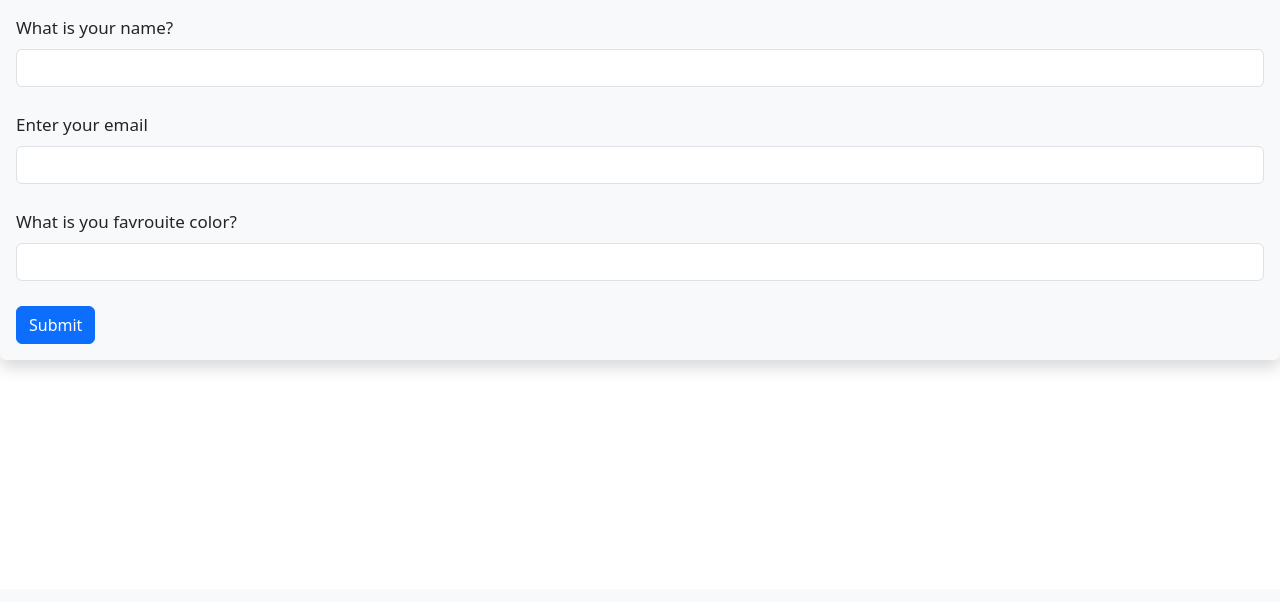
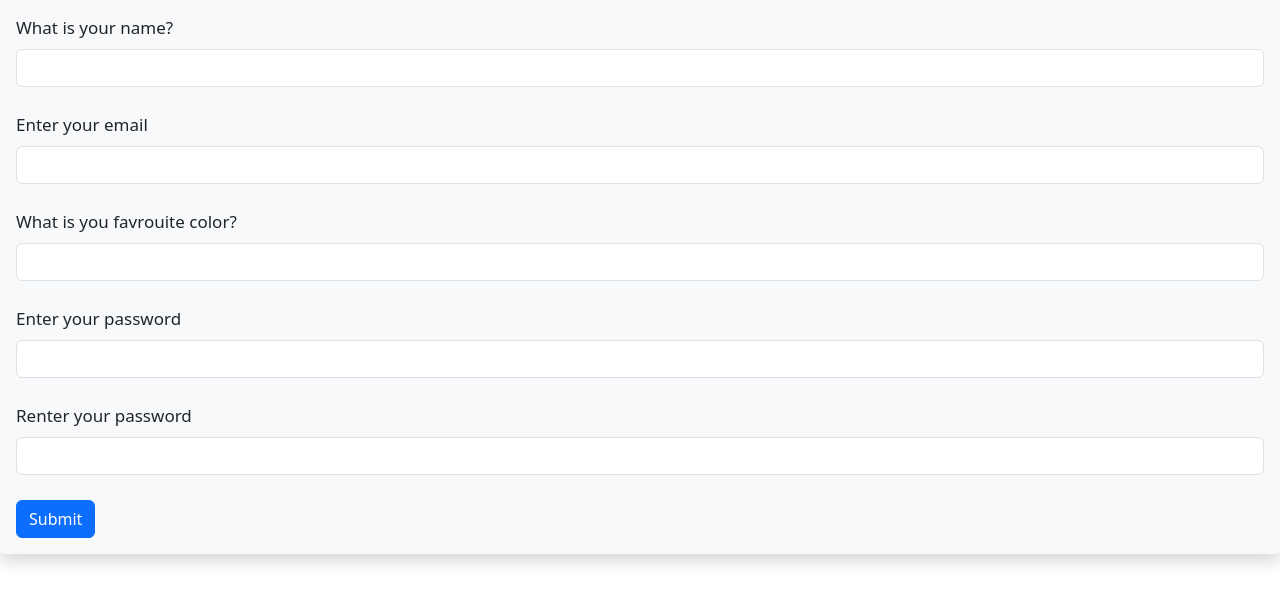
Before and after one commit to JackSparrow9875/Flask, a Flask app: page /user_signup in a window 1280 px wide. Shown: the part 211-813 px from the top of the page. Before the commit the page ends 580 px from the top, so only its background shows below. Run offline with Flask 3, Linux system fonts and the light colour scheme; parts of the project's set-up code (start-up, migrations or seed data) failed here and were passed over.

Commit message:
added password field to user_signup page

```diff
--- a/app.py
+++ b/app.py
@@ -2,7 +2,7 @@ from flask import Flask, render_template, flash, redirect, url_for, request
 from flask_wtf import FlaskForm
 from wtforms import StringField, PasswordField, SubmitField
 from wtforms.validators import DataRequired
-from flask_migrate import M
+from flask_migrate import Migrate
 import sqlite3
 from datetime import datetime
 
@@ -18,6 +18,8 @@ class UserForm(FlaskForm):
     name = StringField("What is your name?", validators=[DataRequired()])
     email = StringField("Enter your email", validators=[DataRequired()])
     fav_color = StringField("What is you favrouite color?", validators=[DataRequired()])
+    password1 = PasswordField("Enter your password", validators=[DataRequired()])
+    password2 = PasswordField("Renter your password", validators=[DataRequired()])
     submit = SubmitField("Submit")
 
 class UpdateUserForm(FlaskForm):
@@ -46,21 +48,29 @@ def add_user():
     name = None
     email = None
     fav_color = None
+    password1 = None
+    password2 = None
     if form.validate_on_submit():
         name = form.name.data
         email = form.email.data
         fav_color = form.fav_color.data
-        try:
-            con, cur = get_cursor()
-            cur.execute('''INSERT INTO Users(Name, Email, Fav_Color) VALUES (?,?,?)''', (name,email,fav_color))
-            con.commit()
-            flash('User added successfully!')
-            return redirect(url_for('user', name=name))
-        except sqlite3.Error as e:
-            flash(f'An error occured: {str(e)}')
-        finally:
-            if con:
-                con.close()
+        password1 = form.password1.data
+        password2 = form.password2.data
+        if password1 == password2:
+            password = password1
+            try:
+                con, cur = get_cursor()
+                cur.execute('''INSERT INTO Users(Name, Email, Fav_Color, Password) VALUES (?,?,?,?)''', (name,email,fav_color,password))
+                con.commit()
+                flash('User added successfully!')
+                return redirect(url_for('user', name=name))
+            except sqlite3.Error as e:
+                flash(f'An error occured: {str(e)}')
+            finally:
+                if con:
+                    con.close()
+        else:
+            flash('Oops! Passwords entered donot match, please try again...')
     return render_template('usersignup.html', form=form)
 
 @app.route('/update/<int:user_id>', methods=['GET', 'POST'])
@@ -93,12 +103,6 @@ def user_update(user_id):
     return render_template('user_update.html', form=form, updated_name=updated_name, user_id=user_id,
                            prev_name = name_placeholder, prev_email = email_placeholder, prev_color = color_placeholder)
 
-@app.route('/delete/<int:user_id>', methods=['GET', 'POST'])
-def delete_user(user_id):
-    con, cur = get_cursor()
-    cur.execute('''SELECT * FROM Users WHERE ID = ?''', (user_id,))
-    user = cur.fetchone()
-
 @app.route('/user_list')
 def userlist():
     try:
--- a/create_db.py
+++ b/create_db.py
@@ -3,6 +3,6 @@ import sqlite3
 con = sqlite3.connect('NovaCart.db')
 cur = con.cursor()
 
-con.execute("CREATE TABLE Users(ID INTEGER PRIMARY KEY,Name TEXT, Email TEXT, Fav_Color TEXT)")
+con.execute("CREATE TABLE Users(ID INTEGER PRIMARY KEY,Name TEXT, Email TEXT, Fav_Color TEXT, Password TEXT)")
 con.commit()
 cur.close()
--- a/templates/userlist.html
+++ b/templates/userlist.html
@@ -10,6 +10,7 @@
                 <th>Name</th>
                 <th>Email</th>
                 <th>Fav_Color</th>
+                <th>Password</th>
             </tr>
         </thead>
         <tbody>
@@ -19,6 +20,7 @@
                     <td>{{ user[1] }}</td>
                     <td>{{ user[2] }}</td>
                     <td>{{ user[3] }}</td>
+                    <td>{{ user[4] }}</td>
                 </tr>
             {% endfor %}
     </table>
--- a/templates/usersignup.html
+++ b/templates/usersignup.html
@@ -28,6 +28,12 @@
                 {{ form.fav_color.label(class="form-label") }}
                 {{ form.fav_color(class="form-control") }}
                 <br/>
+                {{ form.password1.label(class="form-label") }}
+                {{ form.password1(class="form-control") }}
+                <br/>
+                {{ form.password2.label(class="form-label") }}
+                {{ form.password2(class="form-control") }}
+                <br/>
                 {{ form.submit(class="btn btn-primary") }}
             </form>
         </div>
```
Also changed, not shown: NovaCart.db.
